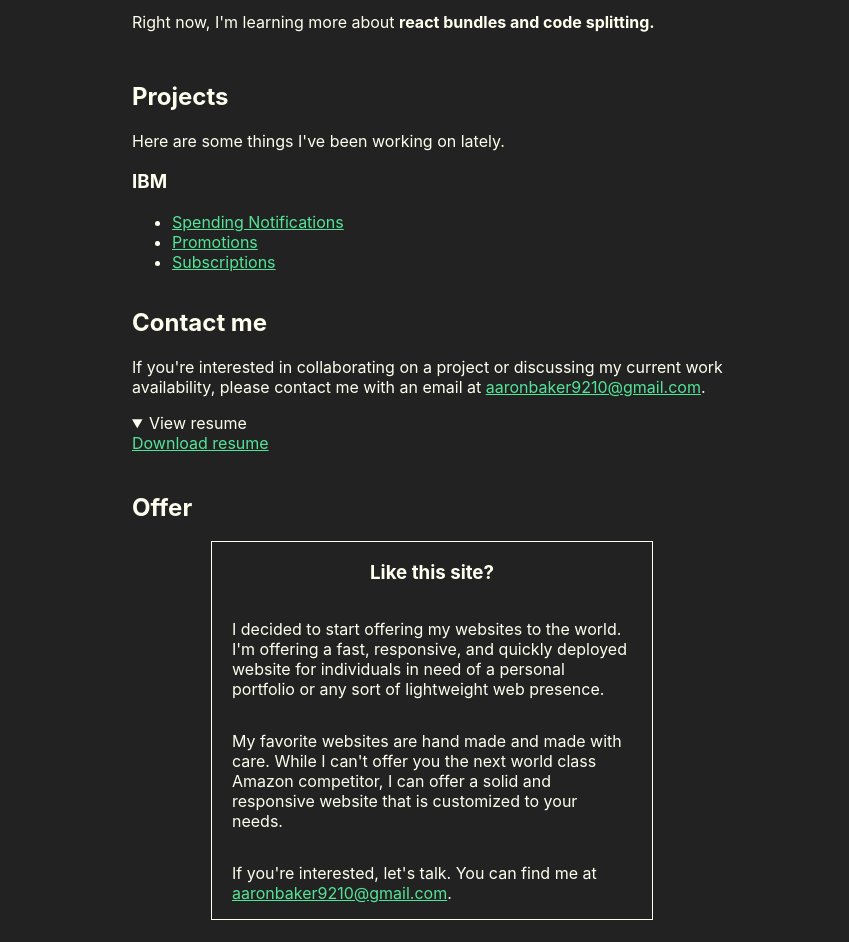
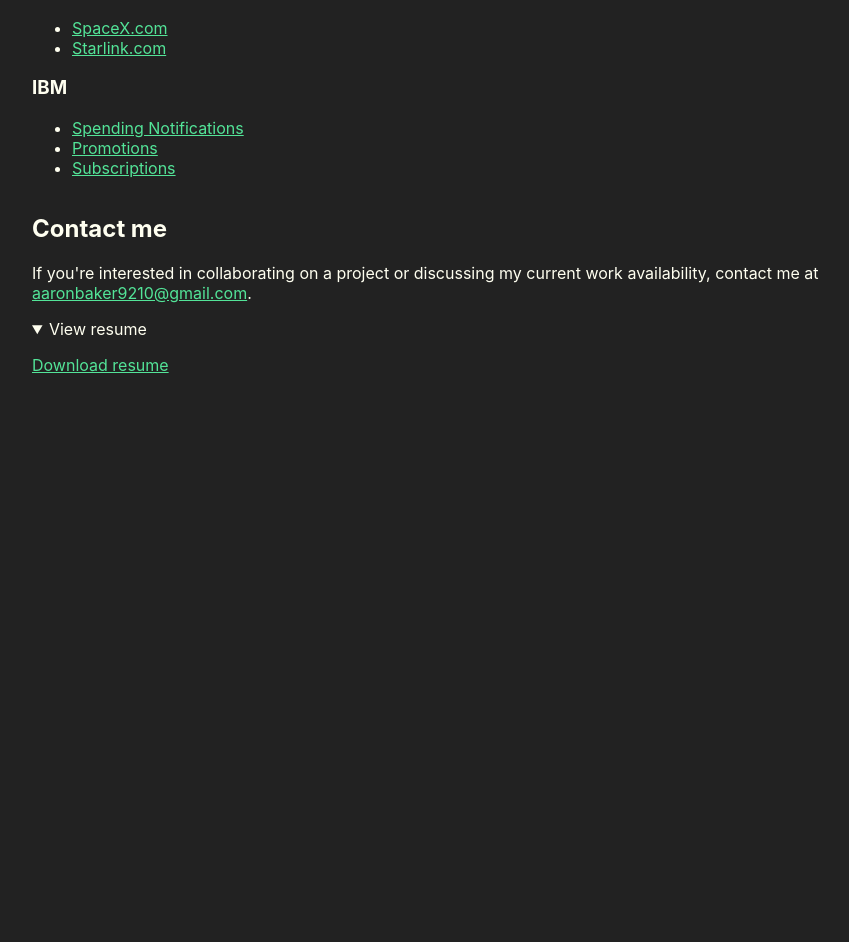
Before and after one commit to bakerTX/bakertx.github.io, a React (Create React App) app: page /#/ in a window 1280 px wide. Shown: the part 438-1380 px from the top of the page, without its empty margins (208-1057 px from the left). After the commit the page ends 853 px from the top, so only its background shows below. Built offline with nearby package versions, Linux system fonts and the light colour scheme.

Commit message:
LA + SpaceX updates. remove revolving interest and offer

```diff
--- a/src/components/Offer.css
+++ /dev/null
@@ -1,23 +0,0 @@
-.offer__container {
-  max-width: 400px;
-  border: 1px solid ivory;
-  margin: 0 auto;
-
-  /* flexbox */
-  display: flex;
-  flex-direction: column;
-  align-items: center;
-  text-align: center;
-
-  padding: 0 20px;
-}
-
-.offer__price {
-  font-size: 2rem;
-  margin-top: 1rem;
-  margin-bottom: 2rem;
-}
-
-.offer__description {
-  text-align: left;
-}
--- a/src/components/Offer.js
+++ /dev/null
@@ -1,28 +0,0 @@
-import React from 'react';
-
-import InlineAddress from './InlineAddress';
-
-import './Offer.css';
-
-const Offer = () => (
-  <>
-    <h2>Offer</h2>
-    <div className="offer__container">
-      <h3>Like this site?</h3>
-      <p className="offer__description">
-        I decided to start offering my websites to the world. I&#39;m offering a fast, responsive, and quickly deployed website for individuals in need of a personal portfolio or any sort of lightweight web presence.
-      </p>
-      <p className="offer__description">
-        My favorite websites are hand made and made with care. While I can&#39;t offer you the next world class Amazon competitor, I can offer a solid and responsive website that is customized to your needs.
-      </p>
-      <p className="offer__description">
-        If you&#39;re interested, let&#39;s talk. You can find me at
-        {' '}
-        <InlineAddress />
-        .
-      </p>
-    </div>
-  </>
-);
-
-export default Offer;
--- a/src/home.css
+++ b/src/home.css
@@ -1,5 +1,5 @@
 .master-container {
-  max-width: 600px;
+  max-width: 800px;
   margin: 0 auto;
   padding: 10px;
   padding-bottom: 40px;
@@ -51,6 +51,6 @@
   margin-right: 0.25rem;
 }
 
-.home__resume-accordion {
-  margin-bottom: 40px;
+.resume-accordion summary {
+  margin-bottom: 1rem;
 }
--- a/src/pages/Home.js
+++ b/src/pages/Home.js
@@ -1,59 +1,26 @@
 import React, { useState, useEffect } from 'react';
 import { Link } from 'react-router-dom';
 
-import Offer from '../components/Offer';
 import InlineAddress from '../components/InlineAddress';
 import resumeFile from '../resume.pdf';
 
 const Home = () => {
-  const [revolvingIndex, setRevolvingIndex] = useState(0);
-
-  const rotatingInterests = [
-    'web accessibility',
-    'SEO',
-    'domain management',
-    'react bundles and code splitting',
-    'advanced CSS architecture',
-  ];
-
-  useEffect(() => {
-    const interval = setInterval(() => {
-      if (revolvingIndex < rotatingInterests.length - 1) {
-        setRevolvingIndex(revolvingIndex + 1);
-      } else {
-        setRevolvingIndex(0);
-      }
-    }, 1600);
-
-    return () => clearInterval(interval);
-  });
-
   return (
     <div className="flex-container">
       <header>
         <h1 className="hero-text">
-          Aaron Baker is a front end website developer working in Austin, TX.
+          Aaron Baker is a front end website developer working in Los Angeles, CA.
         </h1>
       </header>
       <main>
-        <div className="description">
-          <p>
-            I specialize in translating visual designs into responsive and
-            sensible user interfaces, using CSS and React.
-          </p>
-
-          <p>
-            Right now, I&#39;m learning more about
-            {' '}
-            <span className="rotating-interest">
-              {rotatingInterests[revolvingIndex]}
-              .
-            </span>
-          </p>
-        </div>
         <div>
           <h2>Projects</h2>
           <p>Here are some things I&#39;ve been working on lately.</p>
+          <h3>SpaceX</h3>
+          <ul>
+            <li><a target="_blank" rel="noopener noreferrer" href="https://www.spacex.com">SpaceX.com</a></li>
+            <li><a target="_blank" rel="noopener noreferrer" href="https://www.starlink.com">Starlink.com</a></li>
+          </ul>
           <h3>IBM</h3>
           <ul>
             <li>
@@ -72,19 +39,17 @@
         <h2>Contact me</h2>
         <p>
           If you&#39;re interested in collaborating on a project or discussing
-          my current work availability, please contact me with an email at
+          my current work availability, contact me at
           {'  '}
           <InlineAddress />
           .
         </p>
-        <details open className="home__resume-accordion">
+        <details open className="resume-accordion">
           <summary>View resume</summary>
-          <object type="application/pdf" data={resumeFile} width="600" height="700">
+          <object type="application/pdf" data={resumeFile} width="100%" height="600">
             <a href={resumeFile} alt="Download resume">Download resume</a>
           </object>
         </details>
-
-        <Offer />
       </footer>
     </div>
   );
```
